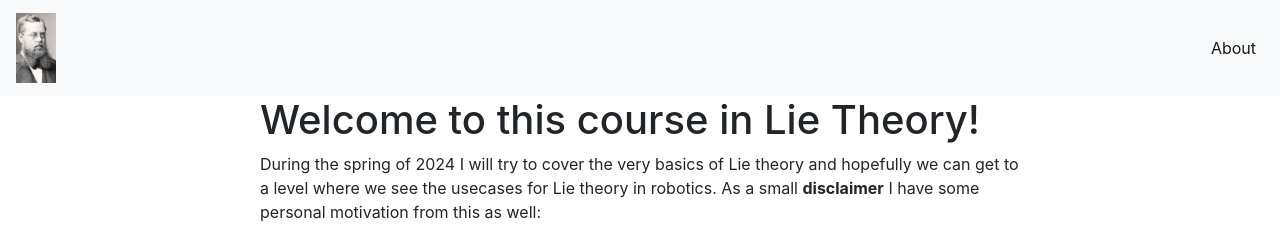
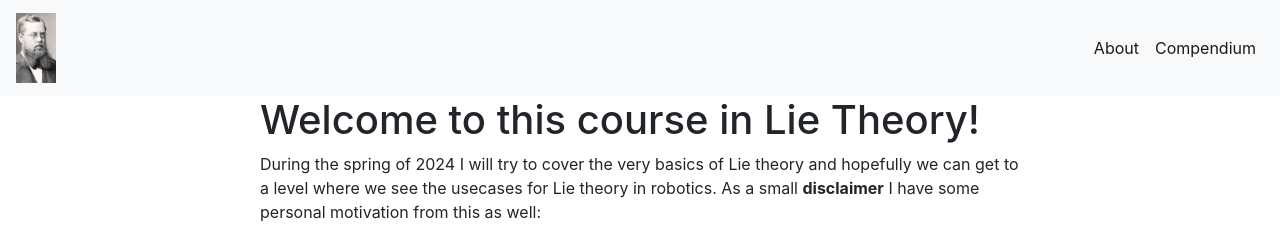
Before and after one commit to EStorvik/lie_theory, a Jekyll site: the page built from index.html, in a window 1280 px wide. Shown: the top 231 px of the page. Built offline with Jekyll 4.4.1, drawn with Linux system fonts in a browser that asks for light colours.

Commit message:
added compendium

```diff
--- a/_includes/nav.html
+++ b/_includes/nav.html
@@ -14,6 +14,10 @@
             <li class="nav-item active">
                 <a class="nav-link" href="about.html">About <span class="sr-only">(current)</span></a>
             </li>
+            <li class="nav-item active">
+                <a class="nav-link" href="lie_groups_erlend_kompendium.pdf">Compendium <span
+                        class="sr-only">(current)</span></a>
+            </li>
             <!-- <li class="nav-item">
                 <a class="nav-link" href="#">Features</a>
             </li>
```
Also changed, not shown: 1 other file.
